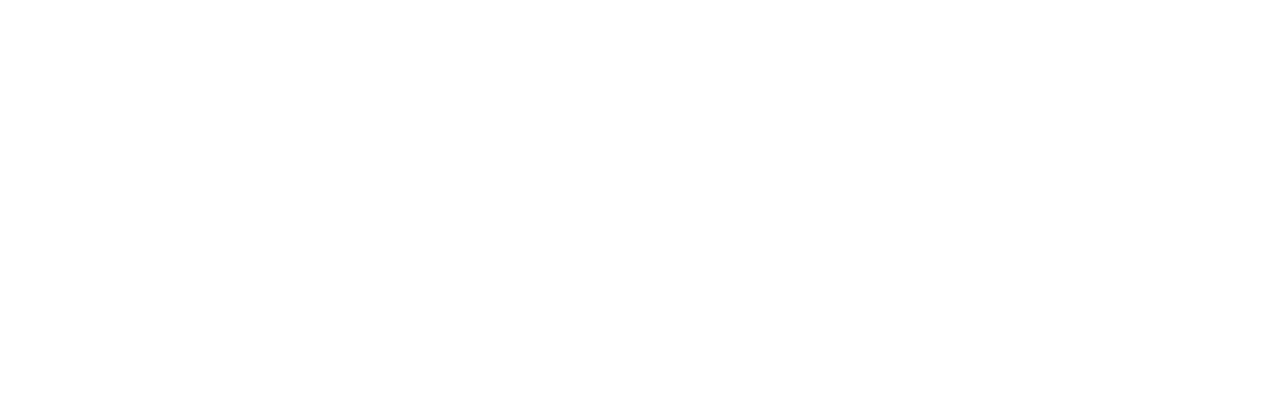
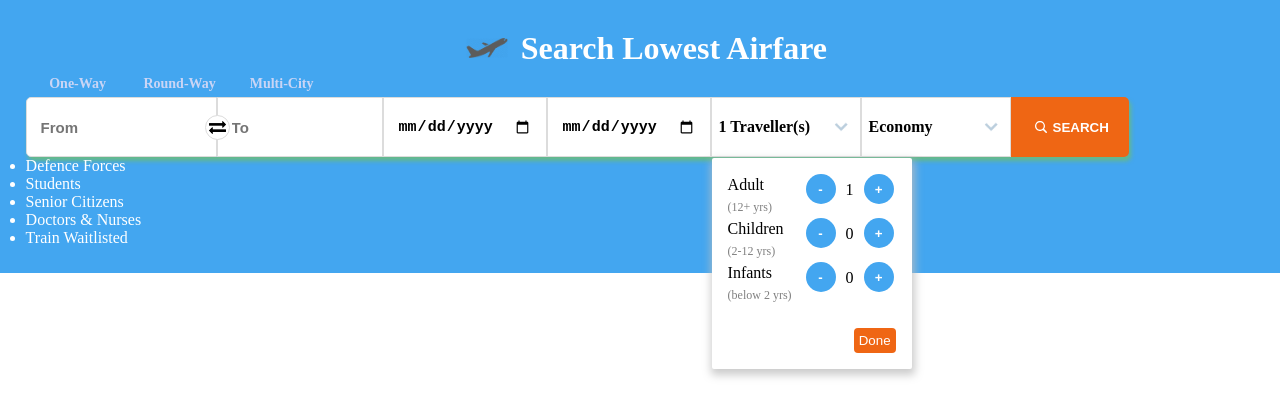
Before and after one commit to vermasuraj11011/EaseMyTrip-clone, a plain HTML site: page index.html in a window 1280 px wide. Drawn offline with Linux system fonts and the light colour scheme.

Commit message:
progress so far

```diff
--- a/index.html
+++ b/index.html
@@ -12,5 +12,126 @@
 </head>
 <body>
     <!-- Prottay -->
+    <div id="search">
+        <div id="search_head">
+            <img src="icons/flight.jpg" alt="">
+            <h1>Search Lowest Airfare</h1>
+        </div>
+        <div id="search_catagory">
+            <ul>
+                <li id="one" class="search_cat">One-Way</li>
+                <li id="round" class="search_cat">Round-Way</li>
+                <li id="multi" class="search_cat">Multi-City</li>
+            </ul>
+        </div>
+        <div id="search_box" class="flexIt">
+            <div id="fromBox" class="searchfield flexIt">
+                <input type="text" name="" id="from" placeholder="From">
+                <div id="swap">
+                    <img src="icons/change.png" alt="" class="">
+                </div>
+            </div>
+            <div id="toBox" class="searchfield">
+                <input type="text" name="" id="to" placeholder="To">
+            </div>
+            <div id="depart" class="searchfield point">
+                <input type="date" id="departDate" class="point">
+            </div>
+            <div id="arrive" class="searchfield point">
+                <input type="date" id="arriveDate" class="point" value="0" placeholder="Return">
+            </div>
+            <div id="travel" class="point">
+                <div id="travellers" class="searchfield flexIt droptravel">
+                    <label for="" class="labl point">1 Traveller(s)</label>
+                    <img src="icons/down.png" alt="" class="icon">
+                </div>
+                <div id="travellerOption" class="options">
+                    <div class="flexpass">
+                        <div class="pass">
+                            <label for="" class="passType">Adult</label>
+                            <label for="" class="passAge">(12+ yrs)</label>
+                        </div>
+                        <div class="passCount flexIt">
+                            <button>-</button>
+                            <label for="" id="adultCount">1</label>
+                            <button>+</button>
+                        </div>
+                    </div>
+                    <div class="flexpass">
+                        <div class="pass">
+                            <label for="" class="passType">Children</label>
+                            <label for="" class="passAge">(2-12 yrs)</label>
+                        </div>
+                        <div class="passCount flexIt">
+                            <button>-</button>
+                            <label for="" id="childrenCount">0</label>
+                            <button>+</button>
+                        </div>
+                    </div>
+                    <div class="flexpass">
+                        <div class="pass">
+                            <label for="" class="passType">Infants</label>
+                            <label for="" class="passAge">(below 2 yrs)</label>
+                        </div>
+                        <div class="passCount flexIt">
+                            <button>-</button>
+                            <label for="" id="infantCount">0</label>
+                            <button>+</button>
+                        </div>
+                    </div>
+                    <br>
+                    <div>
+                        <button class="classDone">Done</button>
+                    </div>
+                </div>
+            </div>
+            <div id="travelClass" class="point">
+                <div id="travellerClass" class="searchfield flexIt droptravel">
+                    <label for="" class="labl point">Economy</label>
+                    <img src="icons/down.png" alt="" class="icon">
+                </div>
+                <div id="classOption" class="options">
+                    <div>
+                        <input class="point" type="radio" name="classes" id="economy" value="">
+                        <label class="point" for="economy">Economy</label>
+                    </div>
+                    <div>
+                        <input class="point" type="radio" name="classes" id="prem" value="">
+                        <label class="point" for="prem">Prem.Economy</label>
+                    </div>
+                    <div>
+                        <input class="point" type="radio" name="classes" id="business" value="">
+                        <label class="point" for="business">Business</label>
+                    </div>
+                    <br>
+                    <div>
+                        <button class="classDone">Done</button>
+                    </div>
+                </div>
+            </div>
+            <div id="searchFlight" class="point">
+                <button>
+                    <img src="icons/search.svg" alt="" class="icon">
+                    <div>
+                        SEARCH
+                    </div>
+                </button>
+            </div>
+        </div>
+        <div id="search_end">
+            <div id="travellerType">
+                <ul id="ttype">
+                    <li>Defence Forces</li>
+                    <li>Students</li>
+                    <li>Senior Citizens</li>
+                    <li>Doctors & Nurses</li>
+                    <li>Train Waitlisted</li>
+                </ul>
+            </div>
+            <div>
+
+            </div>
+        </div>
+    </div>
 </body>
 </html>
--- a/styles/index.css
+++ b/styles/index.css
@@ -0,0 +1,219 @@
+* {
+    box-sizing: border-box;
+    padding: 0;
+    margin: 0;
+}
+
+#search {
+    background-color: #43A6F0;
+    padding: 2vw;
+    color: white;
+}
+#search_head {
+    display: flex;
+    justify-content: center;
+    align-items: center;
+}
+#search_head > img {
+    height: 20px;
+    width: 42px;
+    margin: 1vw;
+}
+#search_catagory {
+    display: flex;
+}
+.search_cat {
+    /* clear: both; */
+    color: #CAD5F5;
+    font-size: 14px;
+    list-style-type: none;
+    float: left;
+    width: 100px;
+    border-radius: 20px;
+    padding: 5px;
+    padding-inline: 10px;
+    margin-left: 2px;
+    text-align: center;
+    font-weight: 600;
+    cursor: pointer;
+}
+.search_cat:hover {
+    background-color: white;
+    color: #1853A2;
+}
+#swap {
+    border-radius: 50%;
+    padding: 3px;
+    background-color: white;
+    border: 1px solid gainsboro;
+    height: 25px;
+    width: 25px;
+    cursor: pointer;
+    transform: translateX(21px);
+}
+#swap img:hover {
+    transform: rotateZ(360deg);
+}
+#swap img {
+    transition: all 0.8s ease;
+    width: 100%;
+    height: 100%;
+}
+.searchfield, .searchfield input {
+    display: flex;
+    background-color: white;
+    align-items: center;
+    justify-content: center;
+    color: black;
+    height: 60px;
+    font-size: 15px;
+    padding-inline: 7px;
+}
+#search_box_wrap {
+    border-radius: 10px;
+    /* width: fit-content;
+    position: fixed;
+    overflow-x: hidden;
+    overflow-y: visible; */
+}
+#search_box {
+    width: fit-content;
+    overflow-y: visible;
+    border-radius: 5px;
+    box-shadow: 2px 4px 4px 0px rgba(110, 190, 110, 0.8);
+    height: 60px;
+}
+#fromBox {
+    align-items: center;
+    border-top-left-radius: 5px;
+    border-bottom-left-radius: 5px;
+}
+#from, #to {
+    width: 150px;
+}
+
+.options {
+    background-color: white;
+    line-height: 22px;
+    color: black;
+    box-shadow: 1px 4px 8px 2px rgba(190, 190, 190, 0.8);
+    margin: 1px;
+    border-radius: 2px;
+    padding: 16px;
+    z-index: 999;
+    height: fit-content;
+    position: relative;
+}
+#travelClass {
+    display: flex;
+    flex-direction: column;
+    align-items:flex-start;
+    justify-content: flex-start;
+    flex-flow:column;
+    width: 150px;
+    overflow: visible;
+}
+#travellerOption {
+    position: relative;
+    z-index: 900;
+    height: fit-content;
+    overflow: hidden;
+    width: 200px;
+}
+#travel{
+    width: 150px;
+    overflow: visible;
+}
+.pass {
+    display: flex;
+    flex-direction: column;
+}
+.flexpass {
+    display: flex;
+    justify-content: space-between;
+}
+.passCount > label {
+    margin-top: 5px;
+    padding-inline: 8px;
+}
+.passCount > button {
+    color: white;
+    background-color: #43A6F0;
+    border-radius: 50%;
+    height: 30px;
+    width: 30px;
+    padding: 2px;
+    border: none;
+    margin-inline: 2px;
+    cursor: pointer;
+    font-weight: 550;
+}
+.passAge {
+    color: gray;
+    font-size: 12px;
+}
+#classOption {
+    width: 200px;
+    display: none;
+}
+.classDone {
+    background-color: #EF6614;
+    color: white;
+    padding: 5px;
+    float: right;
+    border: none;
+    cursor: pointer;
+    border-radius: 4px;
+}
+.searchfield input, #searchFlight button {
+    outline: none;
+    border: none;
+    height: 50px;
+    font-weight: 550;
+}
+.icon {
+    height: 20px;
+    width: 20px;
+    margin-right: 2px;
+}
+.flexIt {
+    display: flex;
+    justify-content: center;
+    align-items: flex-start;
+}
+.labl {
+    font-size: 16px;
+    font-weight: 550;
+}
+#searchFlight button {
+    height: 100%;
+    background-color: #EF6614;
+    display: flex;
+    align-items: center;
+    color: white;
+    font-weight: 600;
+    padding: 20px;
+    justify-content: space-between;
+    width: 100%;
+    border: none;
+    border-top-right-radius: 5px;
+    border-bottom-right-radius: 5px;
+    cursor: pointer;
+}
+#searchFlight button:hover {
+    background-color: #DA5200;
+}
+
+.droptravel {
+    display: flex;
+    justify-content: space-between;
+    width: 150px;
+    align-items: center;
+}
+
+.searchfield {
+    border: 1px solid gainsboro;
+}
+.point {
+    cursor: pointer;
+}
```
Also changed, not shown: icons/change.png (added), icons/down.png (added), icons/flight.jpg (added), icons/search.svg (added).
